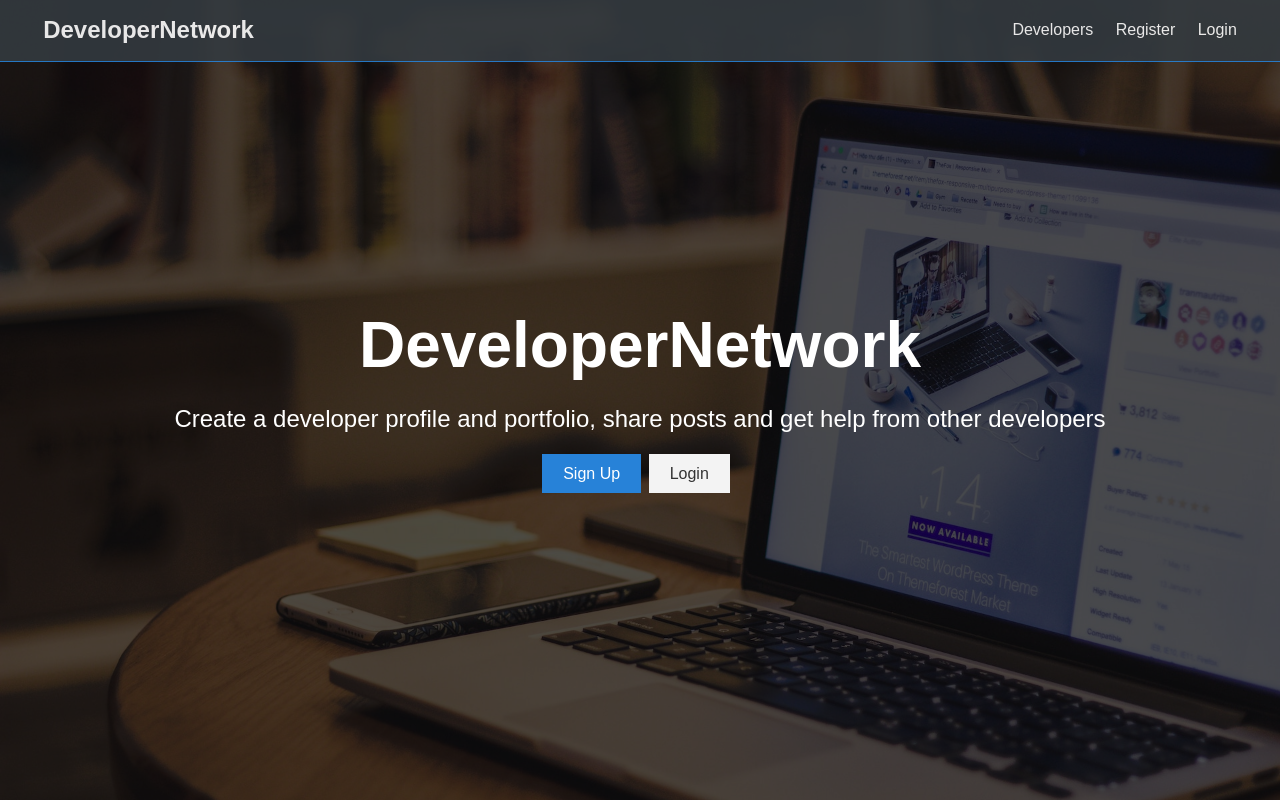
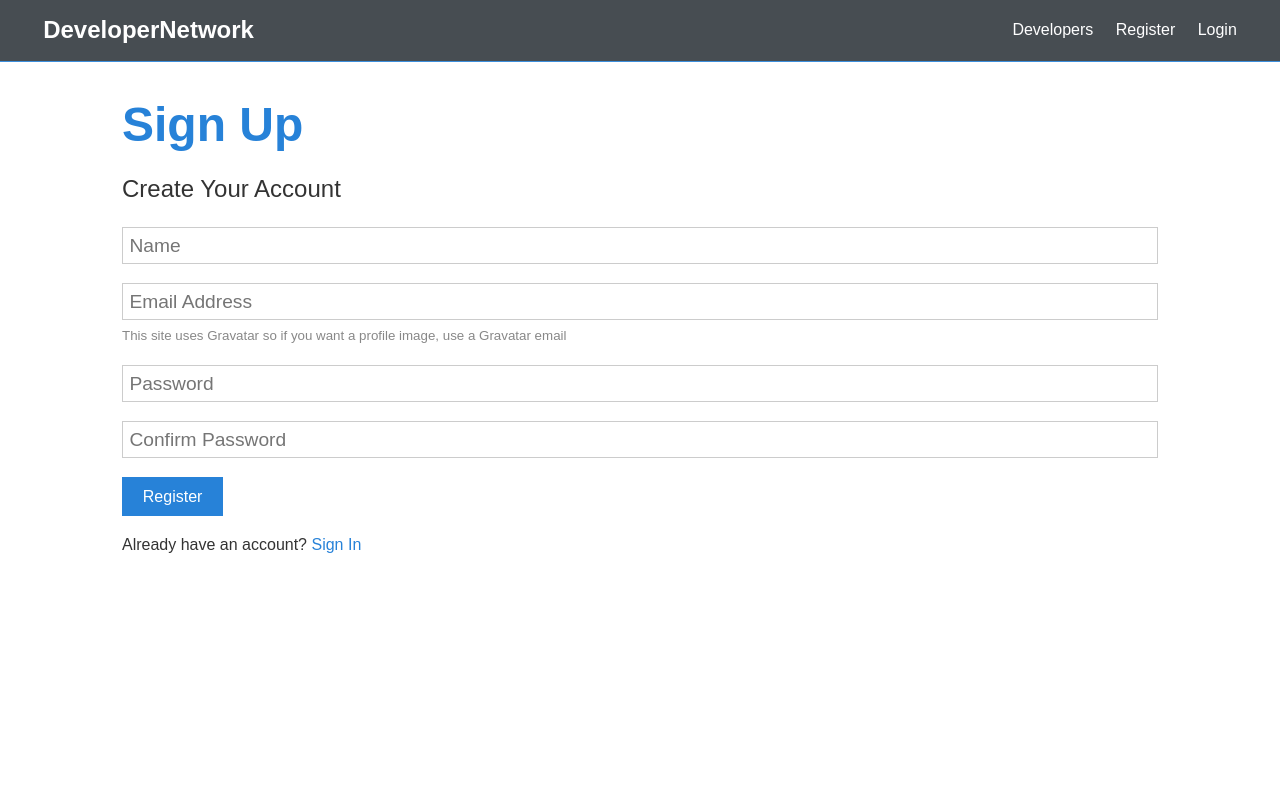
Before and after one commit to elvan/developer-network-app-frontend-react-redux, a React (Create React App) app: page /register in a window 1280 px wide. Built offline with nearby package versions, Linux system fonts and the light colour scheme.

Commit message:
add a register form

```diff
--- a/src/App.js
+++ b/src/App.js
@@ -1,13 +1,24 @@
-import React from 'react';
+import React, { Fragment } from 'react';
+import { Route, BrowserRouter as Router, Switch } from 'react-router-dom';
 import './App.css';
+import Login from './components/auth/Login';
+import Register from './components/auth/Register';
 import Landing from './components/layout/Landing';
 import Navbar from './components/layout/Navbar';
 
 const App = () => (
-  <div>
-    <Navbar />
-    <Landing />
-  </div>
+  <Router>
+    <Fragment>
+      <Navbar />
+      <Route exact path='/' component={Landing} />
+      <section className='container'>
+        <Switch>
+          <Route exact path='/register' component={Register} />
+          <Route exact path='/login' component={Login} />
+        </Switch>
+      </section>
+    </Fragment>
+  </Router>
 );
 
 export default App;
--- /dev/null
+++ b/src/components/auth/Login.js
@@ -0,0 +1,7 @@
+import React from 'react';
+
+const Login = () => {
+  return <div>Login</div>;
+};
+
+export default Login;
--- /dev/null
+++ b/src/components/auth/Register.js
@@ -0,0 +1,85 @@
+import React, { Fragment, useState } from 'react';
+
+const Register = () => {
+  const [formData, setFormData] = useState({
+    name: '',
+    email: '',
+    password: '',
+    password2: '',
+  });
+
+  const { name, email, password, password2 } = formData;
+
+  const onChange = (e) =>
+    setFormData({ ...formData, [e.target.name]: e.target.value });
+
+  const onSubmit = (e) => {
+    e.preventDefault();
+    if (password !== password2) {
+      console.log('Passwords do not match');
+    } else {
+      console.log(formData);
+    }
+  };
+
+  return (
+    <Fragment>
+      <h1 className='large text-primary'>Sign Up</h1>
+      <p className='lead'>
+        <i className='fas fa-user' /> Create Your Account
+      </p>
+      <form className='form' onSubmit={(e) => onSubmit(e)}>
+        <div className='form-group'>
+          <input
+            type='text'
+            placeholder='Name'
+            name='name'
+            value={name}
+            onChange={(e) => onChange(e)}
+            required
+          />
+        </div>
+        <div className='form-group'>
+          <input
+            type='email'
+            placeholder='Email Address'
+            name='email'
+            value={email}
+            onChange={(e) => onChange(e)}
+            required
+          />
+          <small className='form-text'>
+            This site uses Gravatar so if you want a profile image, use a
+            Gravatar email
+          </small>
+        </div>
+        <div className='form-group'>
+          <input
+            type='password'
+            placeholder='Password'
+            name='password'
+            value={password}
+            onChange={(e) => onChange(e)}
+            minLength={6}
+          />
+        </div>
+        <div className='form-group'>
+          <input
+            type='password'
+            placeholder='Confirm Password'
+            name='password2'
+            value={password2}
+            onChange={(e) => onChange(e)}
+            minLength={6}
+          />
+        </div>
+        <input type='submit' className='btn btn-primary' value='Register' />
+      </form>
+      <p className='my-1'>
+        Already have an account? <a href='login.html'>Sign In</a>
+      </p>
+    </Fragment>
+  );
+};
+
+export default Register;
--- a/src/components/layout/Landing.js
+++ b/src/components/layout/Landing.js
@@ -1,4 +1,5 @@
 import React from 'react';
+import { Link } from 'react-router-dom';
 
 const Landing = () => {
   return (
@@ -11,12 +12,12 @@ const Landing = () => {
             from other developers
           </p>
           <div className='buttons'>
-            <a href='register.html' className='btn btn-primary'>
+            <Link to='/register' className='btn btn-primary'>
               Sign Up
-            </a>
-            <a href='login.html' className='btn btn-light'>
+            </Link>
+            <Link to='/login' className='btn btn-light'>
               Login
-            </a>
+            </Link>
           </div>
         </div>
       </div>
--- a/src/components/layout/Navbar.js
+++ b/src/components/layout/Navbar.js
@@ -1,22 +1,23 @@
 import React from 'react';
+import { Link } from 'react-router-dom';
 
 const Navbar = () => {
   return (
     <nav className='navbar bg-dark'>
       <h1>
-        <a href='index.html'>
+        <Link to='/'>
           <i className='fas fa-code' /> DeveloperNetwork
-        </a>
+        </Link>
       </h1>
       <ul>
         <li>
-          <a href='profiles.html'>Developers</a>
+          <a href='!#'>Developers</a>
         </li>
         <li>
-          <a href='register.html'>Register</a>
+          <Link to='/register'>Register</Link>
         </li>
         <li>
-          <a href='login.html'>Login</a>
+          <Link to='/login'>Login</Link>
         </li>
       </ul>
     </nav>
```
Also changed, not shown: package.json (+8 -0 lines), 1 other file (tests, documents, lock files or other folders).
